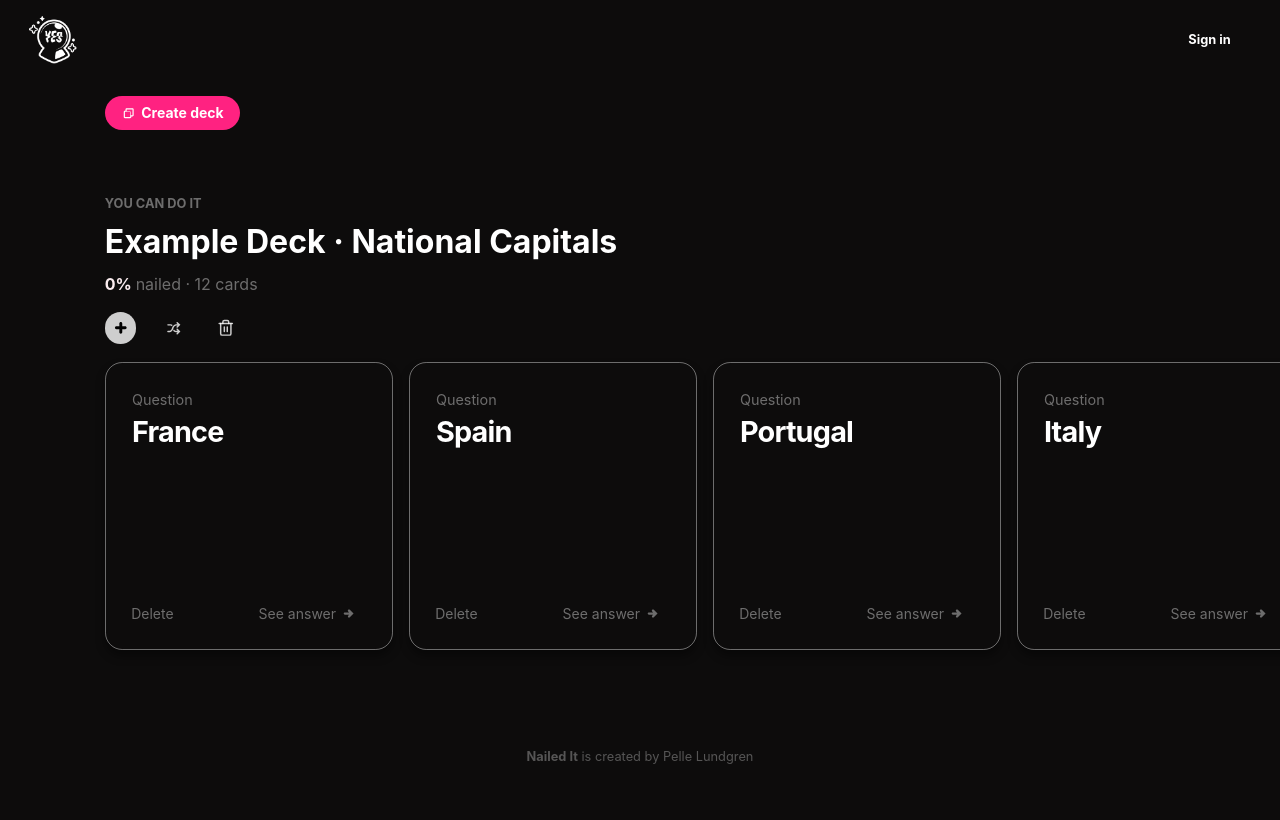
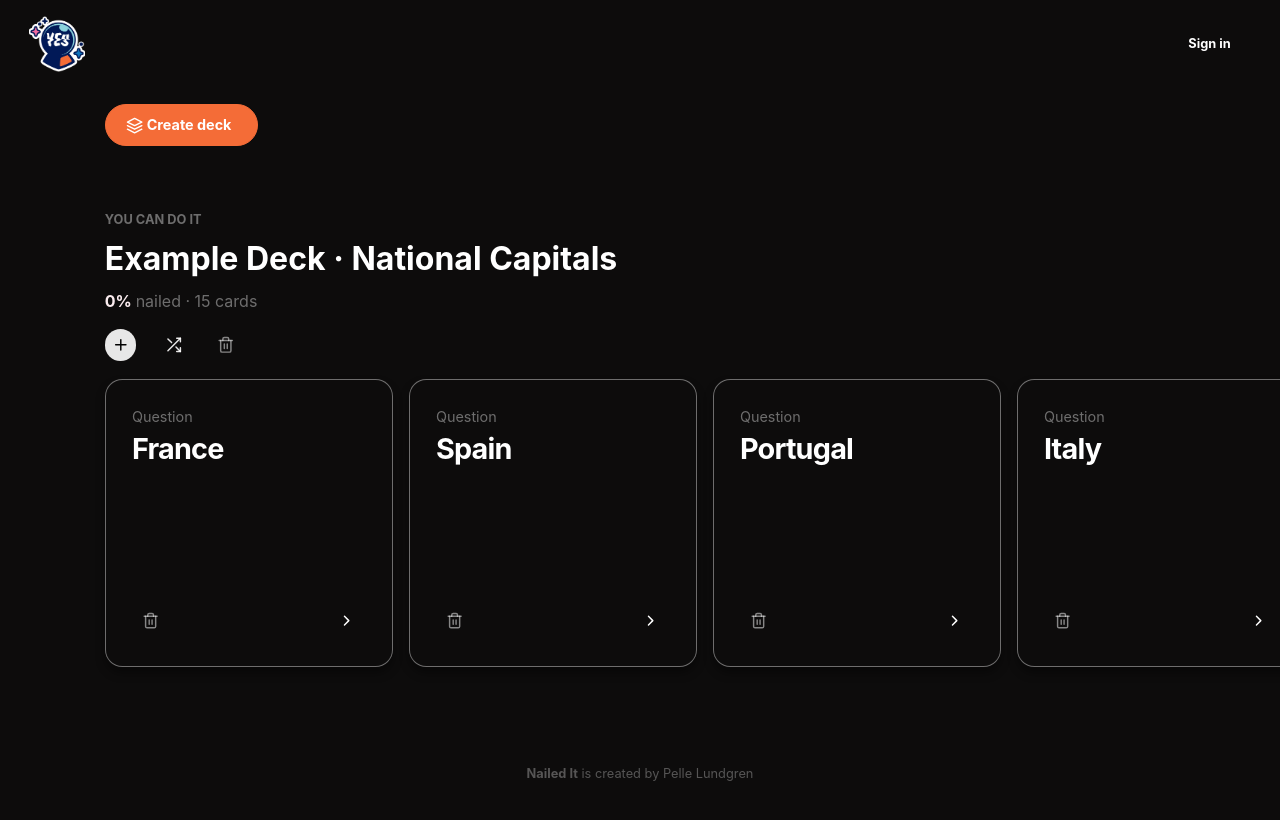
Before and after one commit to evilpaper/nailed-it, a React (Create React App) app: page / in a window 1280 px wide. Shown: the top 820 px of the page. Built offline with nearby package versions, Linux system fonts and the light colour scheme.

Commit message:
Change card button style to use only icons

```diff
--- a/src/components/App.js
+++ b/src/components/App.js
@@ -2,8 +2,8 @@ import React, { useState, useEffect } from "react";
 import Decks from "./Decks";
 import "./app.css";
 import nanoid from "nanoid";
-import nailedItLogo from "./../images/nailed-it-logo-bw.png";
-import { TiTabsOutline } from "react-icons/ti";
+import nailedItLogo from "./../images/nailed-it-logo.png";
+import { FiLayers } from "react-icons/fi";
 
 import START_DECKS from "./START_DECKS";
 
@@ -107,8 +107,8 @@ export default function App() {
             <img
               src={nailedItLogo}
               alt="Nailed It"
-              width="48px"
-              height="48px"
+              width="56px"
+              height="56px"
             ></img>
           </div>
         </div>
@@ -116,7 +116,7 @@ export default function App() {
       </div>
       <div className="main">
         <button className="add-deck" onClick={addDeck}>
-          <TiTabsOutline className="add-deck__icon" /> Create deck
+          <FiLayers className="add-deck__icon" /> Create deck
         </button>
         <Decks
           decks={decks}
--- a/src/components/Card/Card.jsx
+++ b/src/components/Card/Card.jsx
@@ -1,9 +1,9 @@
 import React, { useState } from "react";
 import { useSpring, animated as a } from "react-spring";
-import { TiTrash } from "react-icons/ti";
-import { TiTick } from "react-icons/ti";
-import { TiTimes } from "react-icons/ti";
-import { TiArrowRightThick } from "react-icons/ti";
+import { FiTrash2 } from "react-icons/fi";
+import { FiCheck } from "react-icons/fi";
+import { FiX } from "react-icons/fi";
+import { FiChevronRight } from "react-icons/fi";
 
 export default function Card({
   question,
@@ -43,22 +43,6 @@ export default function Card({
         }}
       >
         {" "}
-        <button
-          className="card__button--yes"
-          onClick={(e) => handleChange({ nailed: true })}
-        >
-          <TiTick />
-          Nailed it
-        </button>
-        <button
-          className="card__button--no"
-          onClick={(e) => {
-            handleChange({ nailed: false });
-          }}
-        >
-          <TiTimes />
-          Failed
-        </button>
         <p className="card__header card__header--back">Answer</p>
         <textarea
           className="card__content card__content--back"
@@ -68,9 +52,28 @@ export default function Card({
           onChange={(e) => handleChange({ answer: e.target.value })}
           maxLength="75"
         ></textarea>
-        <button className="card__flip card__flip--back" onClick={onFlipCard}>
-          <TiArrowRightThick className="card__question-button--icon" />
-        </button>
+        <footer className="card__footer">
+          <button
+            className="card__button card__button--back"
+            onClick={(e) => handleChange({ nailed: true })}
+          >
+            <FiCheck />
+          </button>
+          <button
+            className="card__button card__button--back"
+            onClick={(e) => {
+              handleChange({ nailed: false });
+            }}
+          >
+            <FiX />
+          </button>
+          <button
+            className="card__button card__button--flip card__button--back"
+            onClick={onFlipCard}
+          >
+            <FiChevronRight />
+          </button>
+        </footer>
       </a.div>
       <a.div
         className="card front"
@@ -80,9 +83,6 @@ export default function Card({
         }}
       >
         {" "}
-        <button className="card__delete" onClick={onDeleteCard}>
-          Delete
-        </button>
         <p className="card__header">Question</p>
         <textarea
           className="card__content"
@@ -92,10 +92,20 @@ export default function Card({
           onChange={(e) => handleChange({ question: e.target.value })}
           maxLength="75"
         ></textarea>
-        <button className="card__flip" onClick={onFlipCard}>
-          See answer
-          <TiArrowRightThick className="card__answer-button--icon" />
-        </button>
+        <footer className="card__footer">
+          <button
+            className="card__button card__button--delete"
+            onClick={onDeleteCard}
+          >
+            <FiTrash2 />
+          </button>
+          <button
+            className="card__button card__button--front-flip"
+            onClick={onFlipCard}
+          >
+            <FiChevronRight />
+          </button>
+        </footer>
       </a.div>
     </div>
   );
--- a/src/components/Card/styles.css
+++ b/src/components/Card/styles.css
@@ -5,6 +5,7 @@
 }
 
 .card {
+  will-change: transform, opacity;
   position: absolute;
   border: 1px solid rgba(255, 255, 255, 0.4);
   border-radius: 6%;
@@ -12,7 +13,6 @@
   width: 100%;
   height: 100%;
   cursor: pointer;
-  will-change: transform, opacity;
   display: flex;
   justify-content: flex-start;
   align-items: flex-start;
@@ -20,6 +20,7 @@
   backface-visibility: hidden;
   box-shadow: 0px 6px 10px 0 hsla(0, 0%, 0%, 0.4);
   color: white;
+  background-color: #0d0c0c;
   flex-direction: column;
   padding: 1.8em;
   font-size: 0.9em;
@@ -70,84 +71,30 @@
   outline: 0;
 }
 
-.card__delete {
-  position: absolute;
-  bottom: 1.6em;
-  left: 1.2em;
+.card__footer {
+  display: flex;
+  justify-content: space-between;
+  width: 100%;
+}
+
+.card__button {
   display: flex;
   justify-content: center;
   align-items: center;
-  padding-left: 0.6em;
-  padding-right: 1em;
-  padding-top: 0.2em;
-  padding-bottom: 0.2em;
-  font-size: 14px;
-  margin: 0;
+  color: rgba(255, 255, 255, 0.8);
+  font-size: 1.2em;
+  padding: 0.6em;
   border: none;
-  color: rgba(255, 255, 255, 0.4);
 }
 
-.card__delete:hover {
-  color: white;
-  background-color: rgba(255, 255, 255, 0.05);
+.card__button--back {
+  color: rgba(0, 0, 0, 0.9);
 }
 
-.card__flip {
-  position: absolute;
-  bottom: 1.6em;
-  right: 1.6em;
-  display: flex;
-  justify-content: center;
-  align-items: center;
-  padding-left: 1em;
-  padding-right: 1em;
-  padding-top: 0.2em;
-  padding-bottom: 0.2em;
-  font-size: 14px;
-  margin: 0;
-  border: none;
-  color: rgba(255, 255, 255, 0.4);
+.card__button--delete {
+  color: rgba(255, 255, 255, 0.5);
 }
 
-.card__flip--back {
-  color: black;
+.card__button--front-flip {
+  color: rgba(255, 255, 255, 1);
 }
-
-.card__flip:hover {
-  color: white;
-  background-color: rgba(255, 255, 255, 0.05);
-}
-
-.card__button--yes,
-.card__button--no {
-  position: absolute;
-  bottom: 1.6em;
-  left: 1.6em;
-  display: flex;
-  justify-content: center;
-  align-items: center;
-  padding-left: 0.6em;
-  padding-right: 1em;
-  padding-top: 0.2em;
-  padding-bottom: 0.2em;
-  font-size: 14px;
-  margin: 0;
-  border: none;
-  color: black;
-  background-color: rgba(0, 0, 0, 0.1);
-}
-
-.card__button--yes {
-  background-color: #ff2281;
-  color: white;
-}
-
-.card__button--no {
-  background-color: #f0fe58;
-  color: black;
-  left: 8em;
-}
-
-.card__answer-button--icon {
-  margin-left: 0.4em;
-}
--- a/src/components/Deck/Deck.jsx
+++ b/src/components/Deck/Deck.jsx
@@ -1,8 +1,8 @@
 import React from "react";
 import Card from "../Card";
 import { animated as a, useTransition } from "react-spring";
-import { TiArrowShuffle } from "react-icons/ti";
-import { TiPlus } from "react-icons/ti";
+import { FiShuffle } from "react-icons/fi";
+import { FiPlus } from "react-icons/fi";
 import { FiTrash2 } from "react-icons/fi";
 
 export default function Deck({
@@ -72,13 +72,22 @@ export default function Deck({
         <span className="deck__stats--number-of-cards">{` nailed · ${cards.length} cards`}</span>
       </p>
       <div className="deck__actions-menu">
-        <button className="deck__add-card" onClick={onClickAddCard}>
-          <TiPlus className="deck__button-icon" />
+        <button
+          className="deck__action-button deck__add-card"
+          onClick={onClickAddCard}
+        >
+          <FiPlus className="deck__button-icon" />
         </button>
-        <button className="deck__shuffle-cards" onClick={onClickShuffleDeck}>
-          <TiArrowShuffle className="deck__button-icon" />
+        <button
+          className="deck__action-button deck__shuffle-cards"
+          onClick={onClickShuffleDeck}
+        >
+          <FiShuffle className="deck__button-icon" />
         </button>
-        <button className="deck__delete-deck" onClick={onClickDeleteDeck}>
+        <button
+          className="deck__action-button deck__delete-deck"
+          onClick={onClickDeleteDeck}
+        >
           <FiTrash2 className="deck__button-icon" />
         </button>
       </div>
--- a/src/components/Deck/styles.css
+++ b/src/components/Deck/styles.css
@@ -39,10 +39,6 @@
   font-size: 1em;
 }
 
-.deck__stats--percentage {
-  color: #ff1747;
-}
-
 .deck__stats--number-of-cards {
   color: rgba(255, 255, 255, 0.4);
 }
@@ -64,12 +60,11 @@
 
 .deck__add-card,
 .deck__shuffle-cards,
-.deck__edit-deck-name,
 .deck__delete-deck {
   display: flex;
   justify-content: center;
   align-items: center;
-  color: rgba(255, 255, 255, 0.8);
+  color: rgba(255, 255, 255, 0.9);
   font-size: 1.1em;
   padding: 0.4em;
   border: none;
@@ -77,6 +72,18 @@
 }
 
 .deck__add-card {
-  background-color: rgba(255, 255, 255, 0.8);
+  background-color: rgba(255, 255, 255, 0.9);
   color: rgba(0, 0, 0, 1);
 }
+
+.deck__delete-deck {
+  color: rgba(255, 255, 255, 0.5);
+}
+
+.deck__action-button {
+  transition: all 0.16s ease-in-out;
+}
+
+.deck__action-button:hover {
+  transform: scale(1.3);
+}
--- a/src/components/START_DECKS.js
+++ b/src/components/START_DECKS.js
@@ -49,32 +49,50 @@ const START_DECKS = [
       },
       {
         id: nanoid(),
-        question: "Click to edit",
-        answer: "Click to edit",
+        question: "Germany",
+        answer: "Berlin",
         nailed: false,
       },
       {
         id: nanoid(),
-        question: "Click to edit",
-        answer: "Click to edit",
+        question: "Austria",
+        answer: "Vienna",
         nailed: false,
       },
       {
         id: nanoid(),
-        question: "Click to edit",
-        answer: "Click to edit",
+        question: "United Kingdom",
+        answer: "London",
         nailed: false,
       },
       {
         id: nanoid(),
-        question: "Click to edit",
-        answer: "Click to edit",
+        question: "Ireland",
+        answer: "Dublin",
         nailed: false,
       },
       {
         id: nanoid(),
-        question: "Click to edit",
-        answer: "Click to edit",
+        question: "Denmark",
+        answer: "Copenhagen",
+        nailed: false,
+      },
+      {
+        id: nanoid(),
+        question: "Sweden",
+        answer: "Stockholm",
+        nailed: false,
+      },
+      {
+        id: nanoid(),
+        question: "Norway",
+        answer: "Oslo",
+        nailed: false,
+      },
+      {
+        id: nanoid(),
+        question: "Finland",
+        answer: "Helsinki",
         nailed: false,
       },
     ],
--- a/src/components/app.css
+++ b/src/components/app.css
@@ -46,15 +46,8 @@ body {
 
 button {
   background-color: transparent;
-  border: 1px solid #ced4d9;
-  color: #ced4d9;
   border-radius: 2em;
   line-height: 2em;
-}
-
-button:hover {
-  background-color: #030508;
-  color: whitesmoke;
 }
 
 button:focus {
@@ -66,15 +59,6 @@ h2 {
   font-size: 1em;
   vertical-align: baseline;
   line-height: 2em;
-}
-
-.divider {
-  background-color: rgba(255, 255, 255, 0.1);
-  width: 98%;
-  height: 1px;
-  margin-left: auto;
-  margin-right: auto;
-  margin-bottom: 1em;
 }
 
 #sign-in {
@@ -91,29 +75,30 @@ h2 {
 
 .add-deck {
   line-height: 2em;
-  font-size: 0.8em;
-  padding-left: 1.6em;
-  padding-right: 1.6em;
+  padding-left: 1.4em;
+  padding-right: 1.8em;
   padding-top: 0.4em;
   padding-bottom: 0.4em;
-  border: none;
-  color: white;
   font-weight: 700;
   display: flex;
   justify-content: center;
   align-items: center;
-  padding-left: 1.2em;
-  padding-right: 1.2em;
-  padding-top: 0.2em;
-  padding-bottom: 0.2em;
-  font-size: 14px;
-  border: none;
-  background-color: #ff2281;
+  font-size: 0.9em;
+  border: 1px solid #f46c37;
+  background-color: #f46c37;
+  color: white;
   margin-left: 12px;
 }
 
 .add-deck__icon {
-  margin-right: 0.4em;
+  margin-right: 0.2em;
+  font-size: 1.2em;
+}
+
+.add-deck:hover {
+  border: 1px solid #f46c37;
+  background-color: white;
+  color: #f46c37;
 }
 
 @media (max-width: 599px) {
```
Also changed, not shown: src/images/nailed-it-logo-bw.png, src/images/nailed-it-logo.png.
